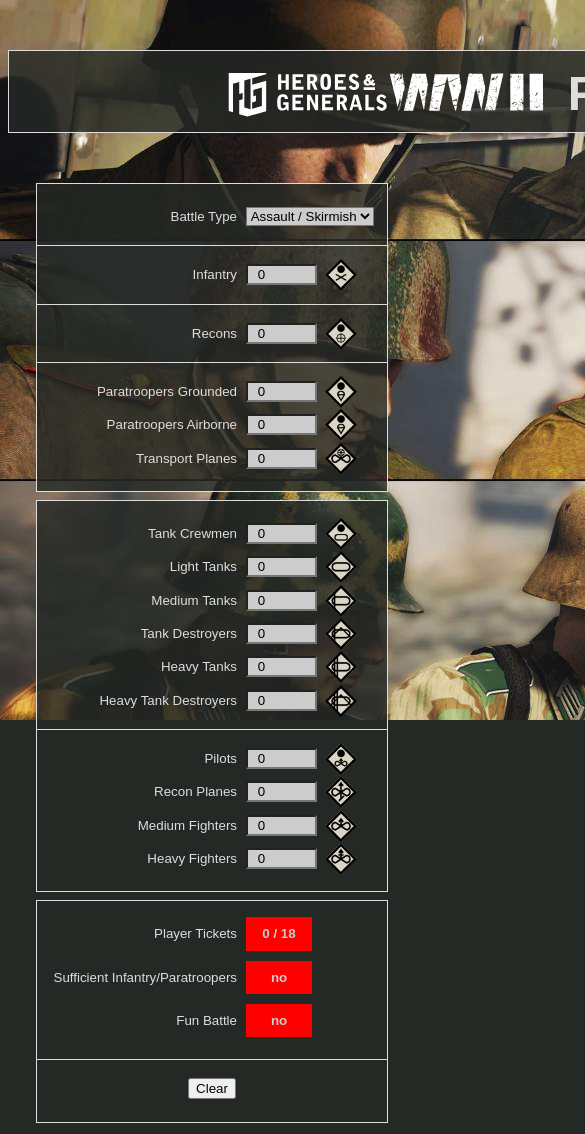
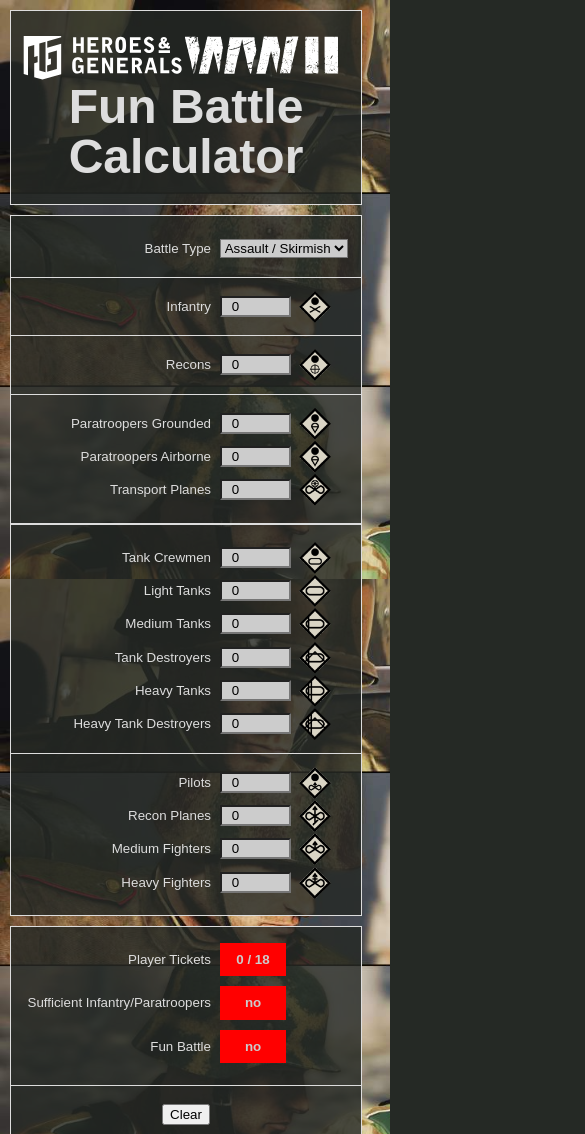
Before and after one commit to sbenedict/HnGTools, a plain HTML site: page fbc/index.html in a window 390 px wide. Shown: the top 1134 px of the page, 585 px wide, since content can reach past the window. Drawn offline with nearby package versions, Linux system fonts and the light colour scheme; some packages are replaced by stand-ins of ours; a script that the page names is missing.

Commit message:
initial pass at responsive design

```diff
--- a/fbc/index.html
+++ b/fbc/index.html
@@ -4,6 +4,7 @@
         <title>Heroes &amp; Generals Fun Battle Calculator</title>
         <meta name="author" content="psam" />
         <meta name="copyright" content="© 2019" />
+        <meta name="viewport" content="width=device-width, initial-scale=1.0">
         <link rel="stylesheet" type="text/css" href="styles.css" />
         <script src="https://cdnjs.cloudflare.com/ajax/libs/jquery/3.3.1/jquery.min.js"></script>
         <script src="https://cdnjs.cloudflare.com/ajax/libs/jquery-mousewheel/3.1.13/jquery.mousewheel.min.js"></script>
--- a/fbc/styles.css
+++ b/fbc/styles.css
@@ -91,3 +91,24 @@ hr {
 .actions {
     text-align: center;
 }
+
+@media only screen and (max-width: 1279px) {
+    body {
+        background-size: auto 50%;
+        background-repeat: repeat-y;
+        margin: 10px 0;
+    }
+    h1 {
+        width: 350px;
+        line-height: 50px;
+        margin: 10px;
+    }
+    fieldset {
+        margin: 0 10px 0 10px;
+        display: block;
+        float: initial;
+    }
+    fieldset.results {
+        margin-top: 10px;
+    }
+}
```
